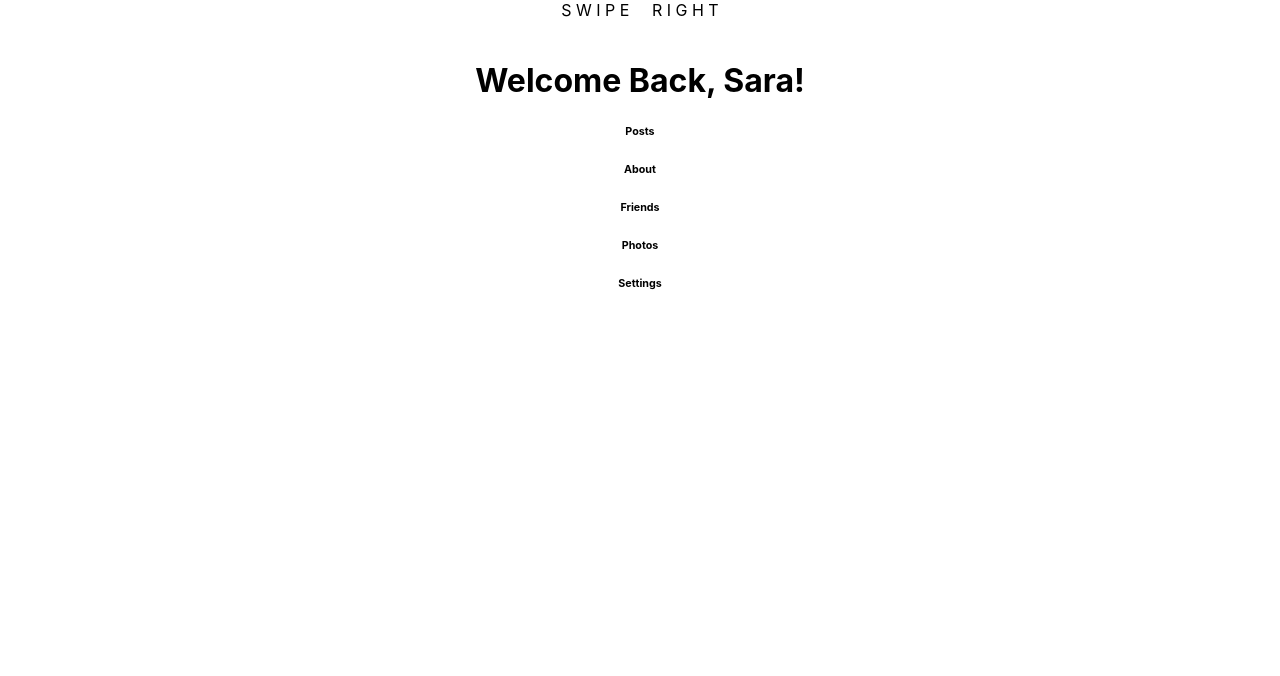
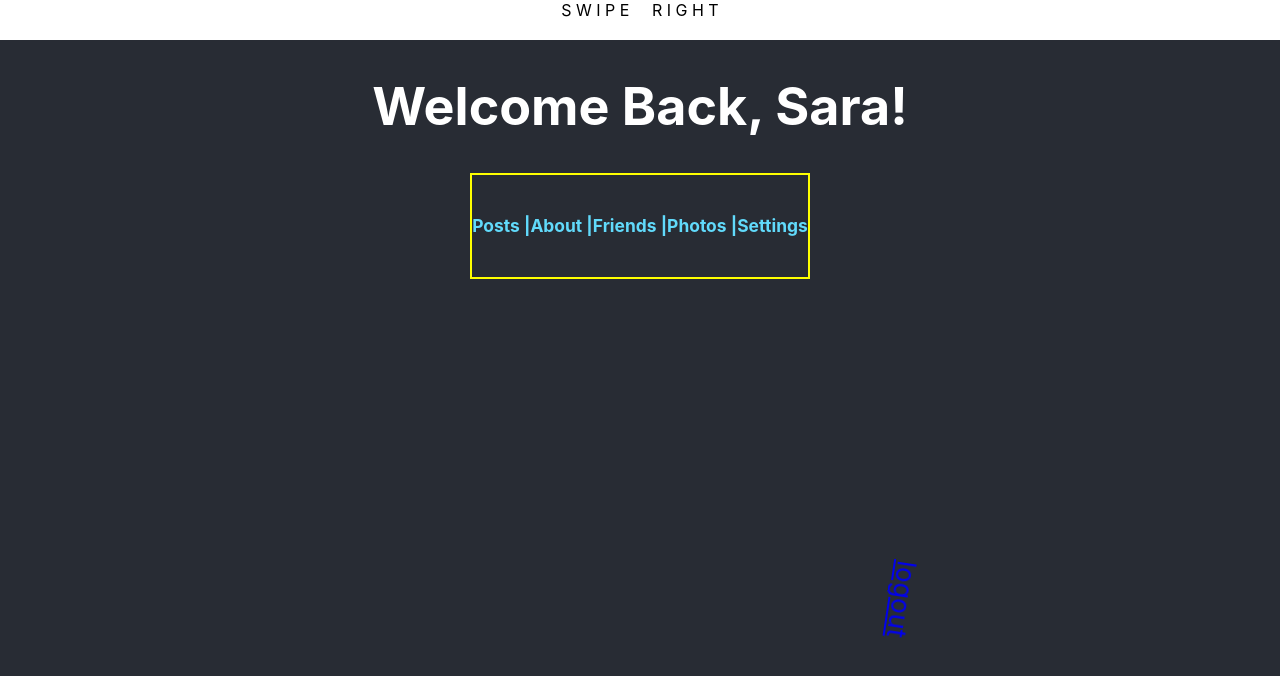
Before and after one commit to saracpena/PhotoApp, a React (Create React App) app: page /profile in a window 1280 px wide. Shown: the top 676 px of the page. Built offline with nearby package versions, Linux system fonts and the light colour scheme.

Commit message:
css - Login ,Register, Profile, Settings

```diff
--- a/src/pages/App/App.css
+++ b/src/pages/App/App.css
@@ -1,19 +1,34 @@
-.App {
+body {
   text-align: center;
 }
+/** App CSS **/
 
-.App-logo {
-  height: 40vmin;
+.App-header-footer{
+  align-items: center;
+}
+
+
+/** Login CSS **/
+
+
+/** Register CSS **/
+
+
+/** Profile CSS **/
+.logout {
+  height: 100vmin;
   pointer-events: none;
+
 }
 
 @media (prefers-reduced-motion: no-preference) {
-  .App-logo {
-    animation: App-logo-spin infinite 20s linear;
+  .logout {
+    animation: logout-spin infinite 20s linear;
   }
 }
 
-.App-header {
+.header {
+  height: 10vmin;
   background-color: #282c34;
   min-height: 100vh;
   display: flex;
@@ -24,11 +39,15 @@
   color: white;
 }
 
-.App-link {
+.navbar {
   color: #61dafb;
+  border: 2px solid yellow;
+  display: flex;
+  flex-direction: row;
+  justify-content: space-around;
 }
 
-@keyframes App-logo-spin {
+@keyframes logout-spin {
   from {
     transform: rotate(0deg);
   }
@@ -36,3 +55,5 @@
     transform: rotate(360deg);
   }
 }
+
+/** Settings CSS **/
--- a/src/pages/Login/Login.js
+++ b/src/pages/Login/Login.js
@@ -1,8 +1,10 @@
 import { Component } from 'react'
+import { Link } from 'react-router-dom'
+// Page
+import Register from '../Register/Register'
 
 // Redux Store
 // import store from '../store';
-
 
 class Login extends Component {
     state={
@@ -23,16 +25,6 @@ class Login extends Component {
         console.log(this.state);
     }
 
-    // handleChange = e => {
-    //     const newLogin = { ...this.state.login };
-    //     let val = e.target.value;
-    //     console.log(val);
-    //     User[e.target.name] = val;
-    //     this.setState({
-    //       User: newLogin,[e.target.name]: e.target.value
-    //     });
-    //   };
-
     Password = () => {
     const pw = document.getElementById("myPW");
     if (pw.type === "password") {
@@ -50,8 +42,10 @@ class Login extends Component {
                     Password: <input id='myPW' type='password' name='password' value={this.state.password} onChange={this.handleChange} ></input>
                 </form> <br/>
                 <div>
-                    <button value='login'>Login</button>
-                    <button value='newUser'>Register</button>
+                    <Link type="button" to="/profile">Login</Link> <br/>
+                    {/* <button value='login'>Login</button> */}
+                    <Link type="button" to="/register">Register</Link>
+                    {/* <button value='newUser'>Register</button> */}
                 </div>
             </div>
         )
@@ -59,3 +53,13 @@ class Login extends Component {
 }
 
 export default Login
+
+    // handleChange = e => {
+    //     const newLogin = { ...this.state.login };
+    //     let val = e.target.value;
+    //     console.log(val);
+    //     User[e.target.name] = val;
+    //     this.setState({
+    //       User: newLogin,[e.target.name]: e.target.value
+    //     });
+    //   };
--- a/src/pages/Profile/Profile.js
+++ b/src/pages/Profile/Profile.js
@@ -1,4 +1,5 @@
 import React, { Component } from 'react'
+import { Link } from 'react-router-dom'
 
 class Profile extends Component {
     state={
@@ -11,16 +12,18 @@ class Profile extends Component {
     render(){
 
     return (
-        <div>
+        <div className='header'>
             <h1>Welcome Back, Sara!</h1>
-        <navbar>
-            <h6>Posts</h6>
-            <h6>About</h6>
-            <h6>Friends</h6>
-            <h6>Photos</h6>
-            <h6>Settings</h6>
+        <navbar className='navbar'>
+            <h6>Posts |</h6>
+            <h6>About |</h6>
+            <h6>Friends |</h6>
+            <h6>Photos |</h6>
+            <h6>Settings </h6>
         </navbar>
-
+        <navbar className='logout'>
+        <Link type='button' exact path to="/">logout</Link>
+        </navbar>
         </div>
     )}
     }
--- a/src/pages/Register/Register.js
+++ b/src/pages/Register/Register.js
@@ -1,4 +1,7 @@
 import { Component } from 'react'
+import { Link } from 'react-router-dom'
+// Pages
+import Login from '../Login/Login'
 
 
 class Register extends Component {
@@ -29,7 +32,8 @@ Password = () => {
                 Confirm Password: <input type='password' value={this.state.PassWord} id='myPW'></input>
                 <p>Password must be 8 characters minimum</p>
             </form> <br/>
-            <button>Submit</button>
+            <Link type='button' exact path to="/">Submit</Link>
+            {/* <button>Submit</button> */}
         </div>
         )
     }
```
Also changed, not shown: 1 other file (tests, documents, lock files or other folders). Lines whose indentation alone changed are shown as unchanged.
